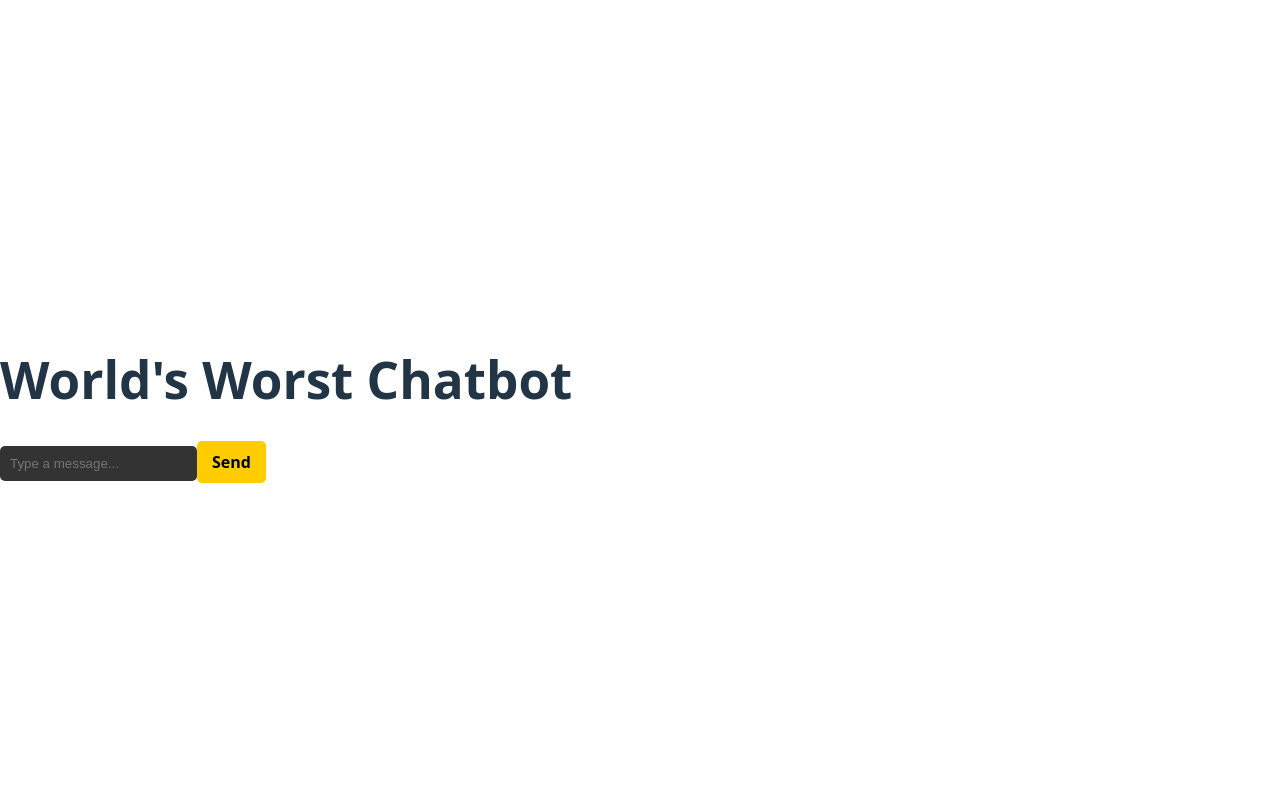
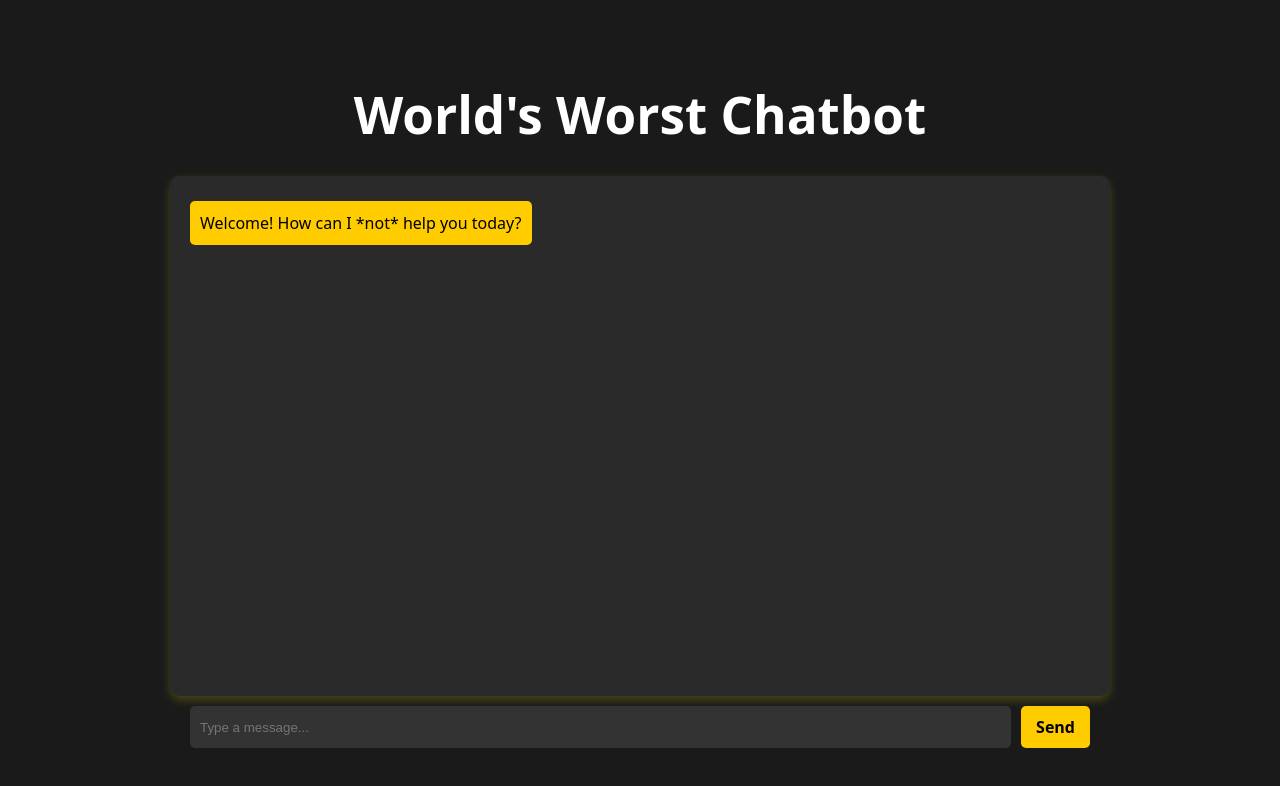
Before and after one commit to kalviumcommunity/s84_Customer_Care, a React (Vite) app in the folder frontend/client/: page /chat in a window 1280 px wide. Shown: the top 786 px of the page. Built offline with nearby package versions, Linux system fonts and the light colour scheme.

Commit message:
Update chatpage.jsx

```diff
--- a/frontend/client/src/pages/chatpage.jsx
+++ b/frontend/client/src/pages/chatpage.jsx
@@ -1,72 +1,53 @@
 import { useState } from "react";
-import { motion } from "framer-motion";
-import './ChatPage.css';
+import "./chatpage.css"; // Import the new CSS file
 
 export default function ChatPage() {
-  const [messages, setMessages] = useState([]);
+  const [messages, setMessages] = useState([
+    { text: "Welcome! How can I *not* help you today?", sender: "bot" }
+  ]);
   const [input, setInput] = useState("");
 
   const handleSend = () => {
-    if (input.trim()) {
+    if (input.trim() === "") return;
+
     setMessages([...messages, { text: input, sender: "user" }]);
-      setInput("");
 
-      // Simulate a chatbot response (you can replace this with an actual API call)
+    // Fake bot response after a delay
     setTimeout(() => {
       setMessages((prev) => [
         ...prev,
-          { text: "I'm here to frustrate you! 😆", sender: "bot" },
+        { text: "I have no idea how to help you!", sender: "bot" }
       ]);
     }, 1000);
-    }
+
+    setInput(""); // Clear input
   };
 
   return (
-    <div className="min-h-screen bg-gray-900 text-white flex flex-col items-center p-4">
-      <motion.h1
-        className="text-3xl font-bold mb-4 text-yellow-400"
-        initial={{ opacity: 0, y: -20 }}
-        animate={{ opacity: 1, y: 0 }}
-        transition={{ duration: 0.5 }}
-      >
-        World's Worst Chatbot
-      </motion.h1>
+    <div className="chat-container">
+      <h1 className="text-4xl font-bold text-yellow-400">World's Worst Chatbot</h1>
 
-      <div className="w-full max-w-lg flex-1 overflow-y-auto bg-gray-800 rounded-lg p-4 mb-4 border border-gray-700">
+      <div className="chat-box">
         {messages.map((msg, index) => (
-          <motion.div
+          <div
             key={index}
-            initial={{ opacity: 0, x: msg.sender === "user" ? 50 : -50 }}
-            animate={{ opacity: 1, x: 0 }}
-            transition={{ duration: 0.3 }}
-            className={`mb-2 p-2 rounded-lg ${
-              msg.sender === "user"
-                ? "bg-blue-500 ml-auto text-right"
-                : "bg-gray-700 mr-auto text-left"
+            className={`message ${
+              msg.sender === "bot" ? "bot-message" : "user-message"
             }`}
           >
             {msg.text}
-          </motion.div>
+          </div>
         ))}
       </div>
 
-      {/* Input and Send Button */}
-      <div className="w-full max-w-lg flex items-center gap-2">
+      <div className="input-container">
         <input
           type="text"
+          placeholder="Type a message..."
           value={input}
           onChange={(e) => setInput(e.target.value)}
-          onKeyDown={(e) => e.key === "Enter" && handleSend()}
-          className="flex-1 px-4 py-2 bg-gray-700 rounded-lg border border-gray-600 text-white focus:outline-none"
-          placeholder="Type a message..."
         />
-        <motion.button
-          className="px-4 py-2 bg-yellow-400 text-black font-semibold rounded-lg hover:bg-yellow-500 transition duration-300"
-          whileHover={{ scale: 1.1 }}
-          onClick={handleSend}
-        >
-          Send
-        </motion.button>
+        <button onClick={handleSend}>Send</button>
       </div>
     </div>
   );
```
Lines whose indentation alone changed are shown as unchanged.
